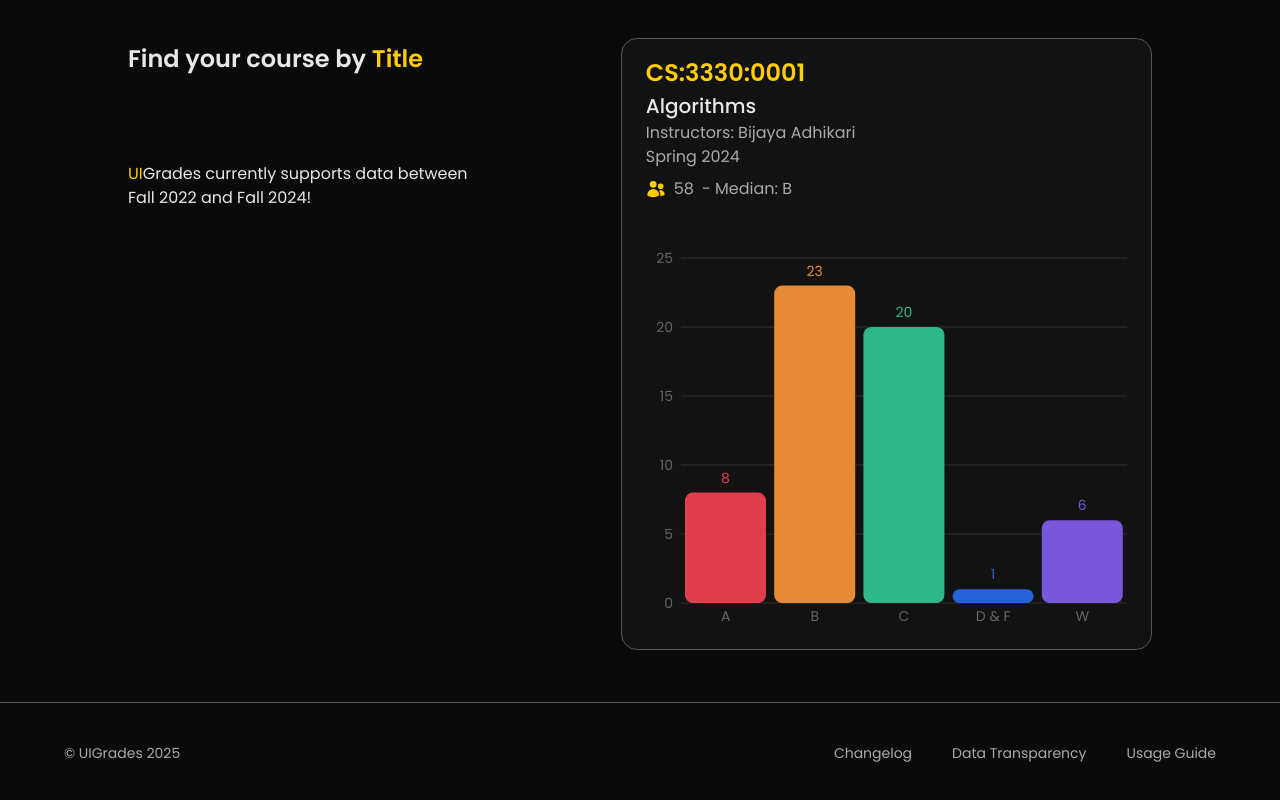
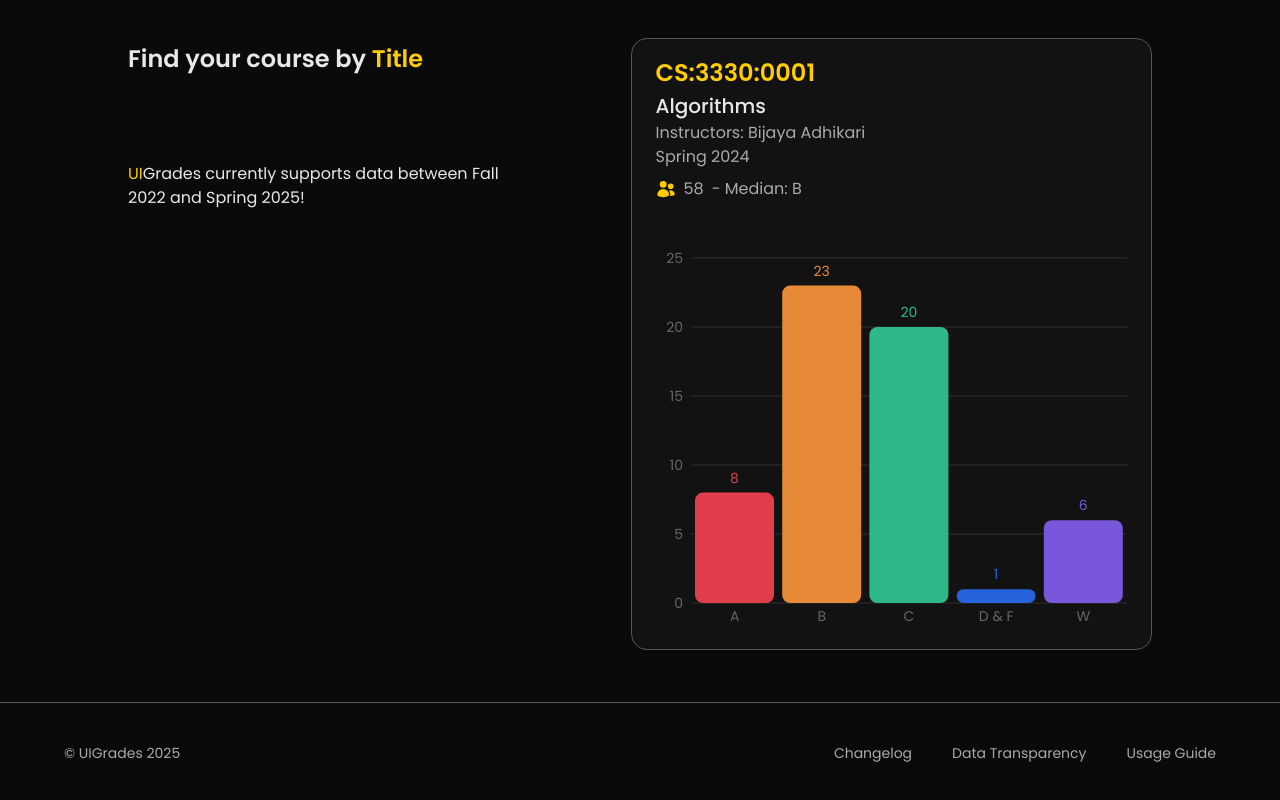
Before and after one commit to acm-uiowa/uigrades, a Next.js app: page / in a window 1280 px wide. Shown: the part 794-1594 px from the top of the page. Built offline with nearby package versions, Linux system fonts and the light colour scheme.

Commit message:
added winter 24-25 and spring 25 data

```diff
--- a/src/app/(uigrades-public)/page.tsx
+++ b/src/app/(uigrades-public)/page.tsx
@@ -42,7 +42,7 @@ export default function Home() {
                     <span>
                         <span className="text-hawkeye-gold">UI</span>
                         Grades currently supports data between Fall 2022 and
-                        Fall 2024!
+                        Spring 2025!
                     </span>
                 </div>
                 <HomePageGraphs className="w-full md:w-3/4" />
```
Also changed, not shown: 1 other file (tests, documents, lock files or other folders).
